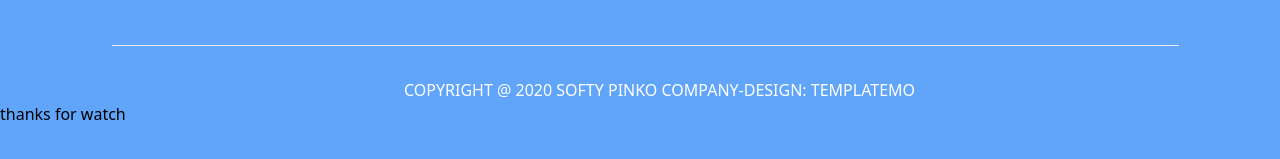
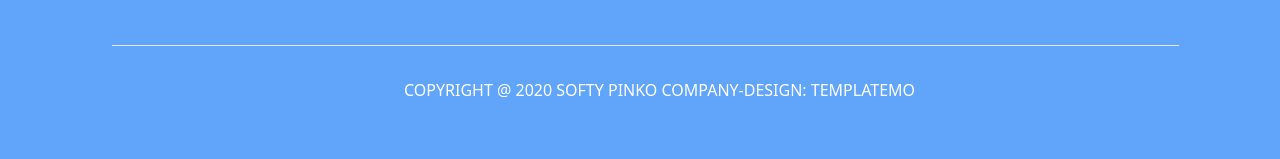
Before and after one commit to israr381/tailwind-task2, a website: page src/index.html in a window 1280 px wide. Shown: the part 7063-7222 px from the top of the page. Drawn offline with nearby package versions, Linux system fonts and the light colour scheme.

Commit message:
new changes

```diff
--- a/src/index.html
+++ b/src/index.html
@@ -14,7 +14,7 @@
 <body>
   <section class="section1 h-screen ">
   <div class="maindiv border w-10/12 p-6 relative top-8 left-28 bg-white">
-    <div class="flex flex-wrap gap-x-10">
+    <div class="flex flex-wrap gap-x-10 ">
       <img src="../images/logo.png" alt="">
       <a href="" class="pl-24 text-rose-500 ">Home</a>
       <a href="" class="hover:text-rose-500">About</a>
@@ -33,7 +33,7 @@
   </div>
 </section>
 <section class="section2 w-full h-fult font-semibold flex-wrap">
-  <div class="main  flex gap-x-16 ml-44">
+  <div class="main  flex gap-x-16 ml-44 ">
 
     <div class="border p-6 w-3/12  h-72 rounded-3xl relative bottom-8 bg-white ">
       <img class="bg-blue-700 hover:bg-rose-400 p-3 relative left-20 w-20 h-20 rounded-full" src="../images/featured-item-01 (1).png" alt="">
@@ -175,7 +175,7 @@
     <h2 class="text-3xl ">Pricing Plans</h2>
     <p class="pt-8 text-gray-600 leading-7">Lorem ipsum dolor sit amet, consectetur adipisicing elit. Distinctio aliquid <br> we weeel done your work and briliant mind</p>
   </div>
-  <div class="mainsect flex flex-wrap gap-x-20 ml-28 mt-20   ">
+  <div class="mainsect flex flex-wrap gap-x-20 ml-28 mt-20 ">
 <div class=" div10 border w-80 h text-center bg-white rounded-3xl">
   <h2 class="pt-4 text-black text-2xl">starter</h2>
   <button class="border p-4 w-60 bg-blue-700 mt-6 rounded-3xl text-white"><span class="text-2xl">$</span>14.<span class="text-2xl">5</span>0
@@ -217,7 +217,7 @@
 </div>
 
 
-  </div>
+</div>
 
 
 
@@ -250,7 +250,7 @@
   </div>
   <div class="maincontainer flex gap-x-14 ml-12 mt-8  h-screen">
 <div class="">
-  <img src="../images/blog-item-01.png" alt="">
+  <img  src="../images/blog-item-01.png" alt="">
   <figcaption class="text-center pt-4  w-96 pr-4 ">
     <h2 class="text-2xl">Vivamus ac vehicula dui</h2>
     <p class="text-gray-500 pt-4">Lorem ipsum dolor sit amet consectetur  adipisicing  elit. Voluptas libero quaerat, itaque  dicta  deserunt perferendis? Recusandae </p>
@@ -315,7 +315,6 @@
 <div class="ali pl-96">
 <h2 class="pt-36  text-white pl-5 ">COPYRIGHT @ 2020 SOFTY PINKO COMPANY-DESIGN: TEMPLATEMO</h2>
 </div>
-thanks for watch
 </footer>
 
 
```
